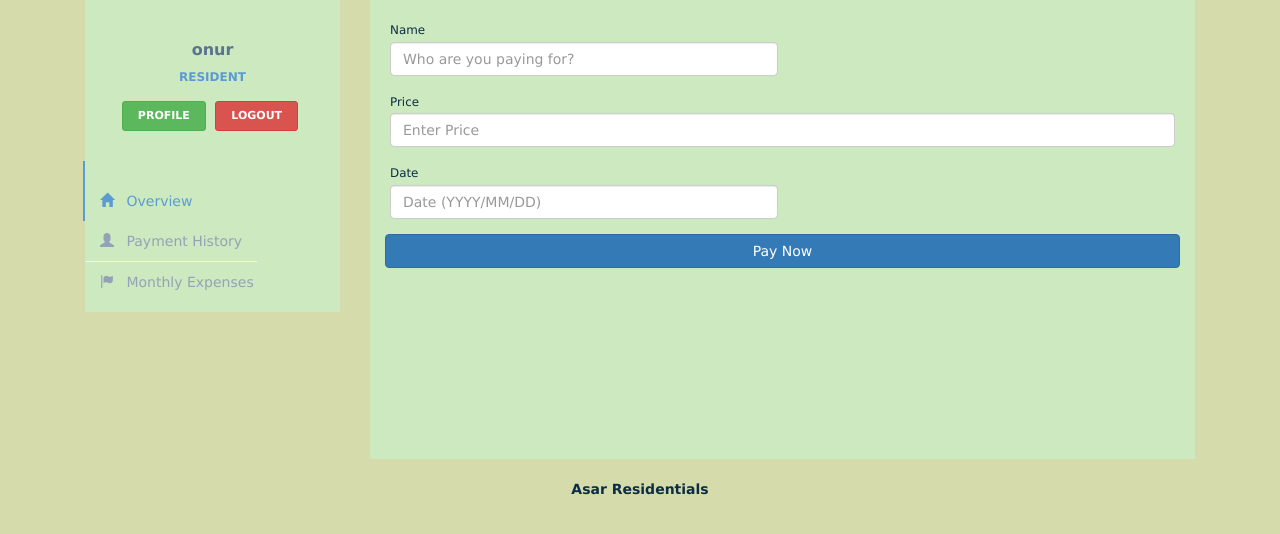
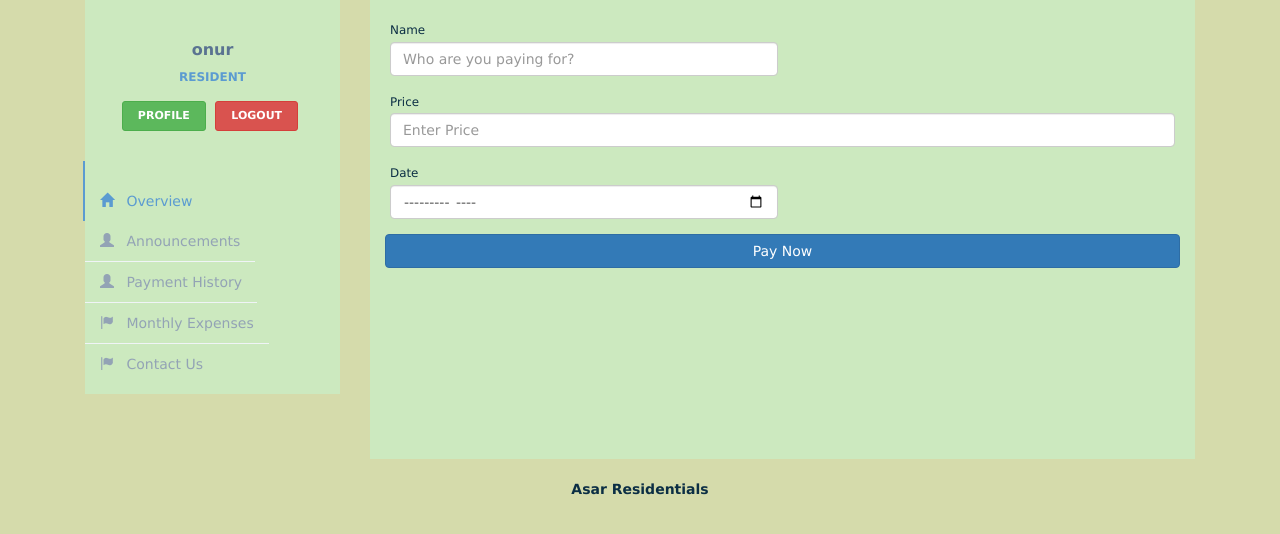
Before and after one commit to onurataasar/Project-1_DesignApartmentManager, a PHP site: page /payrent.php in a window 1280 px wide. Shown: the part 103-637 px from the top of the page. Run offline with PHP 8.4, Linux system fonts and the light colour scheme; a user stored in the database is signed in; some libraries are stand-ins or nearby versions.

Commit message:
Update payrent.php

```diff
--- a/payrent.php
+++ b/payrent.php
@@ -93,6 +93,11 @@ if (isset($_GET['logout'])) {
                     Overview </a>
                 </li>
                 <li>
+									<a href="annoshow.php">
+										<i class="glyphicon glyphicon-user"></i>
+										Announcements </a>
+								</li>
+                <li>
                   <a href="paymenthistory.php">
                     <i class="glyphicon glyphicon-user"></i>
                     Payment History </a>
@@ -103,6 +108,12 @@ if (isset($_GET['logout'])) {
                     <i class="glyphicon glyphicon-flag"></i>
                     Monthly Expenses </a>
                 </li>
+
+                <li>
+									<a href="contact.php">
+										<i class="glyphicon glyphicon-flag"></i>
+										Contact Us </a>
+								</li>
               </ul>
             </div>
             <!-- END MENU -->
@@ -122,6 +133,8 @@ if (isset($_GET['logout'])) {
               @$price = mysqli_real_escape_string($conn, $_POST['price']);
               @$date = mysqli_real_escape_string($conn, $_POST['date']);
               @$username = $_SESSION['username'];
+
+
 
               if (count($errors) == 0) {
 
@@ -153,7 +166,8 @@ if (isset($_GET['logout'])) {
                 <div class="col-md-6">
                   <div class="form-group">
                     <label class="small mb-1" for="inputDate"> Date</label>
-                    <input class="form-control py-4" id="inputDate" name="date" type="text" placeholder="Date (YYYY/MM/DD)" />
+                    <input class="form-control py-4" id="inputDate" name="date" type="month" placeholder="" />
+
                   </div>
                 </div>
 
```
